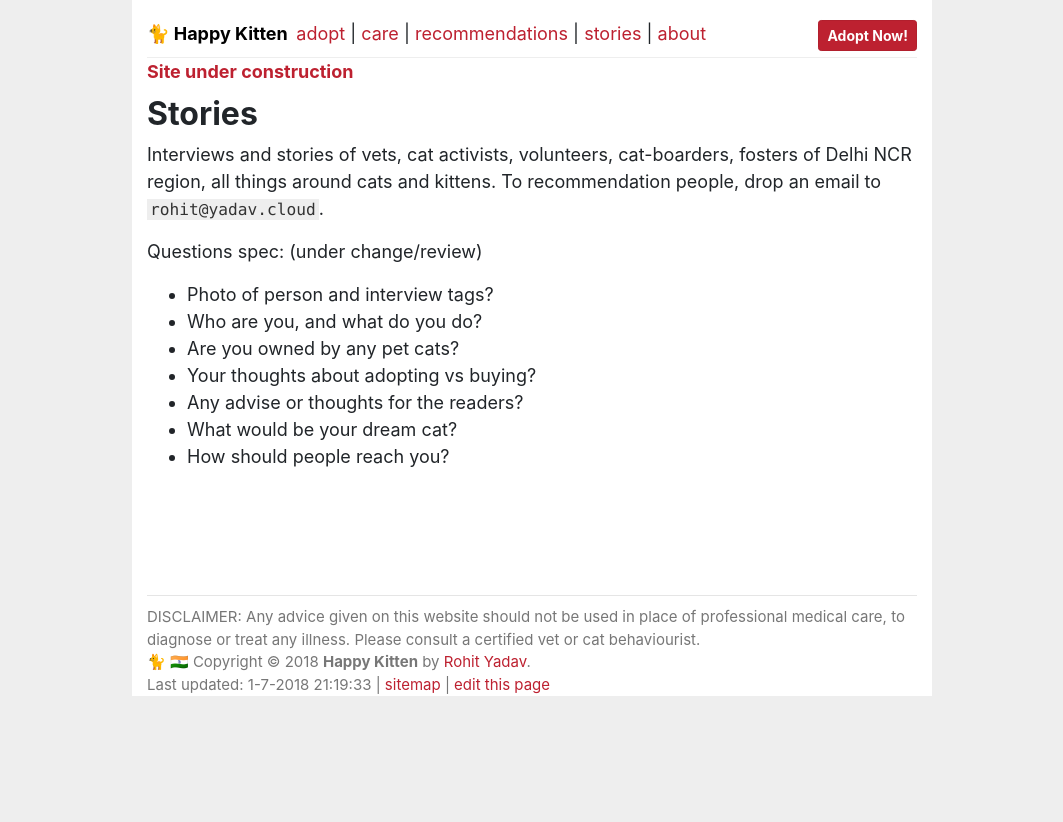
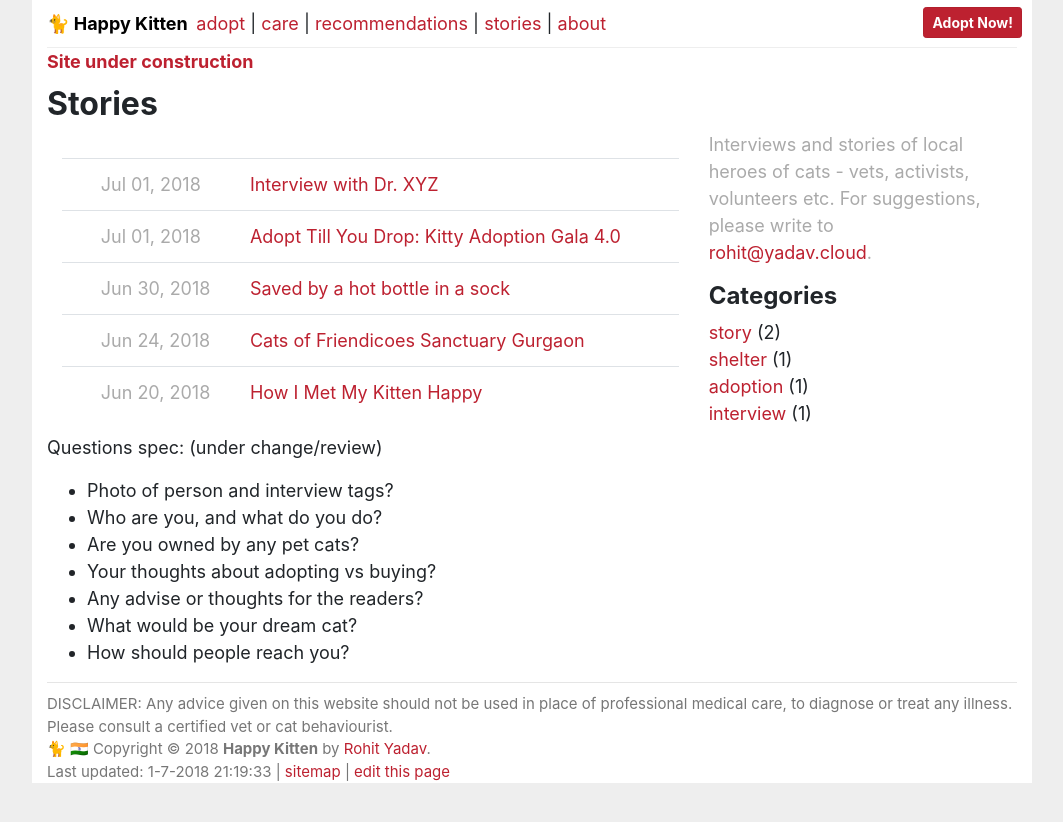
Before and after one commit to yadavcloud/happykitten, a Jekyll site: the page built from stories.md, in a window 1280 px wide. Shown: the top 822 px of the page, without its empty margins (108-1171 px from the left). Built offline with Jekyll 4.4.1, drawn with Linux system fonts in a browser that asks for light colours.

Commit message:
stories: implement blog and categories with stub posts
Signed-off-by: Rohit Yadav <rohit@yadav.cloud>

```diff
--- a/_config.yml
+++ b/_config.yml
@@ -13,7 +13,7 @@ url: https://happykitten.in
 timezone: Asia/Kolkata
 encoding: "utf-8"
 
-permalink: stories/:title/
+permalink: stories/:categories/:title/
 
 gems:
 - jekyll-mentions
--- a/_includes/header.html
+++ b/_includes/header.html
@@ -2,7 +2,7 @@
   <div>
     <span class="pagetop">
       <b class="rmain topleft">🐈 <a href="/" style="color: #000;">{{site.title}}</a> &nbsp;</b>
-      <a href="https://www.facebook.com/groups/850715891625822/" class="btn btn-danger btn-sm active topright" role="button" aria-pressed="true"><b>Adopt Now!</b></a>
+      <a href="https://www.facebook.com/groups/850715891625822/" class="btn btn-danger btn-sm active topright" style="margin-top:-3px; margin-right:-5px;" role="button" aria-pressed="true"><b>Adopt Now!</b></a>
     </span>
     <span class="navmenu">
       <a href="/adopt">adopt</a> |
--- a/_layouts/post.html
+++ b/_layouts/post.html
@@ -5,7 +5,7 @@ layout: default
 <div class="post">
 
   <header class="post-header">
-    <h2 class="post-title">{{ page.title }}</h2>
+    <h3 class="post-title">{{ page.title }}</h3>
     <span>{{ page.date | date: "%b %-d, %Y" }}</span>
   </header>
 
--- /dev/null
+++ b/_posts/2018-06-20-how-i-met-happy.md
@@ -0,0 +1,7 @@
+---
+layout: post
+title:  "How I Met My Kitten Happy"
+categories: story
+---
+
+Test story
--- /dev/null
+++ b/_posts/2018-06-24-cats-of-friendicoes-sanctuary.md
@@ -0,0 +1,7 @@
+---
+layout: post
+title:  "Cats of Friendicoes Sanctuary Gurgaon"
+categories: shelter
+---
+
+Test story
--- /dev/null
+++ b/_posts/2018-07-01-adopt-till-you-drop-kitty-adoption4.md
@@ -0,0 +1,7 @@
+---
+layout: post
+title:  "Adopt Till You Drop: Kitty Adoption Gala 4.0"
+categories: adoption
+---
+
+Test story
--- /dev/null
+++ b/_posts/2018-07-01-meet-dr-xyz.md
@@ -0,0 +1,7 @@
+---
+layout: post
+title:  "Interview with Dr. XYZ"
+categories: interview
+---
+
+Test story
--- a/assets/main.css
+++ b/assets/main.css
@@ -46,7 +46,7 @@ and (max-width : 750px) {
 }
 
 .page-header {
-  padding-top: 20px;
+  padding-top: 10px;
   padding-bottom: 10px;
   border-bottom: 1px solid #eee;
 }
@@ -62,7 +62,7 @@ and (max-width : 750px) {
 }
 
 .container {
-  max-width: 800px;
+  max-width: 1000px;
   background-color: #fff;
 }
 
--- /dev/null
+++ b/stories.md
@@ -0,0 +1,46 @@
+---
+layout: page
+title: Stories
+---
+
+<div role="main" class="container">
+  <div class="row">
+    <div class="col-md-8 blog-main">
+      <table class="table table-hover">
+        <thead>
+        </thead>
+        <tbody>
+        {% for post in site.posts %}
+          <tr>
+           <td></td>
+           <td class="light">{{ post.date | date: "%b %d, %Y" }} </td>
+           <td class="title"><a href="{{ post.url | prepend: site.baseurl }}">{{ post.title }}</a></td>
+          </tr>
+        {% endfor %}
+        </tbody>
+      </table>
+    </div>
+
+    <aside class="col-md-4 blog-sidebar">
+      <p class="light">Interviews and stories of local heroes of cats - vets, activists, volunteers etc.
+        For suggestions, please write to <a href='mailto:rohit@yadav.cloud'>rohit@yadav.cloud</a>.
+      </p>
+      <h4>Categories</h4>
+      {% for category in site.categories %}
+          {% capture category_name %}{{ category | first }}{% endcapture %}
+          <a href="categories#{{ category | first | slugize }}">
+              {{ category | first }}
+          </a> ({{ site.categories[category_name] | size }})<br/>
+      {% endfor %}
+    </aside>
+  </div>
+</div>
+
+Questions spec: (under change/review)
+- Photo of person and interview tags?
+- Who are you, and what do you do?
+- Are you owned by any pet cats?
+- Your thoughts about adopting vs buying?
+- Any advise or thoughts for the readers?
+- What would be your dream cat?
+- How should people reach you?
--- a/stories/index.md
+++ /dev/null
@@ -1,17 +0,0 @@
----
-layout: page
-title: Stories
----
-
-Interviews and stories of vets, cat activists, volunteers, cat-boarders, fosters of Delhi
-NCR region, all things around cats and kittens. To recommendation people, drop
-an email to `rohit@yadav.cloud`.
-
-Questions spec: (under change/review)
-- Photo of person and interview tags?
-- Who are you, and what do you do?
-- Are you owned by any pet cats?
-- Your thoughts about adopting vs buying?
-- Any advise or thoughts for the readers?
-- What would be your dream cat?
-- How should people reach you?
```
Also changed, not shown: _posts/2018-06-30-saving-wee-little-kitten.md (added, +10 -0 lines), about.md (+3 -3 lines), adopt.md (+1 -1 lines), categories.md (added, +25 -0 lines).
